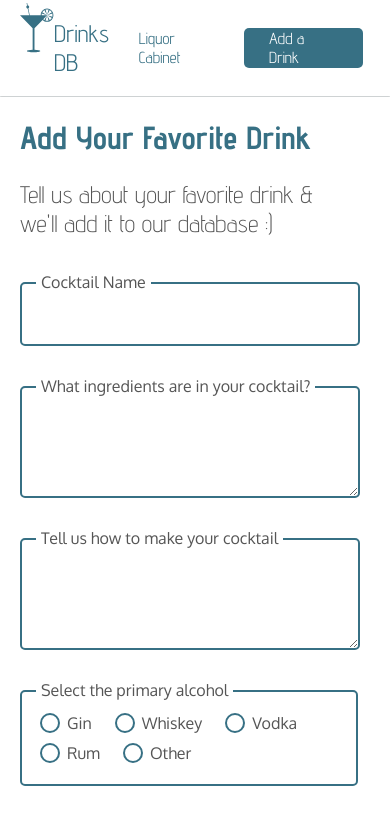
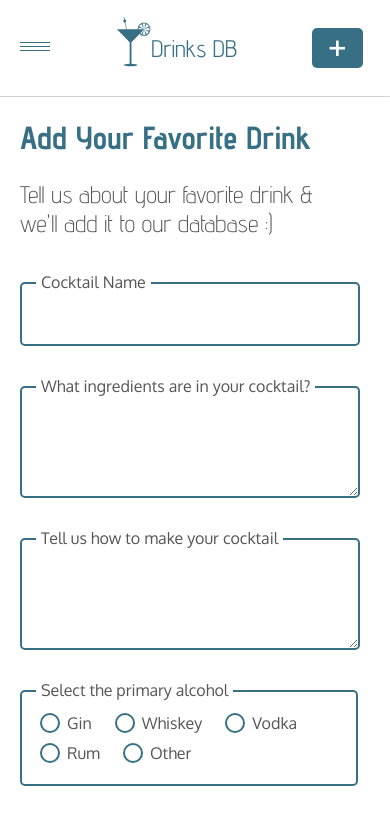
Before and after one commit to allisonkbates/drinks-02, a Next.js app: page /add in a window 390 px wide. Shown: the top 824 px of the page. Built offline with nearby package versions, Linux system fonts and the light colour scheme; a web font is replaced by a local one.

Commit message:
updated for more responsiveness

```diff
--- a/components/Nav.js
+++ b/components/Nav.js
@@ -3,6 +3,11 @@ import Link from 'next/link';
 export default function Nav() {
 	return (
 		<div className="nav__container">
+      <div class="hamburger__container">
+        <div class="hamburger__line"></div>
+        <div class="hamburger__line"></div>
+        <div class="hamburger__line"></div>
+      </div>
 			<Link href="/">
 				<div className="logo__container">
 					<img src="/logo-color.svg" className="logo__img"></img>
@@ -14,8 +19,11 @@ export default function Nav() {
           <a className="link--primary">Liquor Cabinet</a>
         </Link>
         <Link href="/add">
-					<a className="btn--primary">Add a Drink</a>
+					<a className="btn--primary">+ Add Drink</a>
 				</Link>
+        <Link href="/add">
+          <a className="btn--primary mobile">+</a>
+        </Link>
 			</div>
 		</div>
 	)
--- a/styles/nav.scss
+++ b/styles/nav.scss
@@ -3,9 +3,25 @@
   display: flex;
   align-items: center;
   justify-content: space-between;
-	background-color: #FFFFFF;
+  background-color: #ffffff;
   box-shadow: 0px 2px 2px rgba(0, 0, 0, 0.15);
   padding: 0px 5%;
+}
+
+.hamburger__container {
+  display: flex;
+  flex-direction: column;
+  justify-content: space-between;
+  @media only screen and (min-width: 768px) {
+    display: none;
+  }
+}
+
+.hamburger__line {
+  height: 1px;
+  width: 30px;
+  background: #377084;
+  margin-bottom: 3px;
 }
 
 .logo__container {
@@ -18,25 +34,28 @@
 }
 
 .logo__title {
-	font-family: 'Advent Pro', sans-serif;
+  font-family: "Advent Pro", sans-serif;
   font-size: 24px;
   font-weight: 400;
   color: #377084;
 }
 
 .btn--primary {
+  display: none;
   height: 40px;
-	display: flex;
   align-items: center;
-	padding: 0px 25px;
+  padding: 0px 16px;
   margin: 0px 8px;
   background-color: #377084;
   border-radius: 5px;
-	color: #FFFFFF;
-	font-family: 'Advent Pro', sans-serif;
+  color: #ffffff;
+  font-family: "Advent Pro", sans-serif;
   font-size: 16px;
   text-decoration: none;
   cursor: pointer;
+  @media only screen and (min-width: 768px) {
+    display: flex;
+  }
 }
 
 .btn--primary:hover {
@@ -45,20 +64,30 @@
 
 .nav__button-group {
   display: flex;
-
 }
 
 .link--primary {
+  display: none;
+  @media only screen and (min-width: 768px) {
     display: flex;
     align-items: center;
     color: #377084;
     cursor: pointer;
     margin-right: 16px;
     font-size: 16px;
-  font-family: 'Advent Pro', sans-serif;
+    font-family: "Advent Pro", sans-serif;
     text-decoration: none;
+  }
 }
 
 .link--primary:hover {
-	text-decoration: underline
+  text-decoration: underline;
 }
+
+.mobile {
+  display: flex;
+  font-size: 48px;
+  @media only screen and (min-width: 768px) {
+    display: none;
+  }
+}
```
Lines whose indentation alone changed are shown as unchanged.
